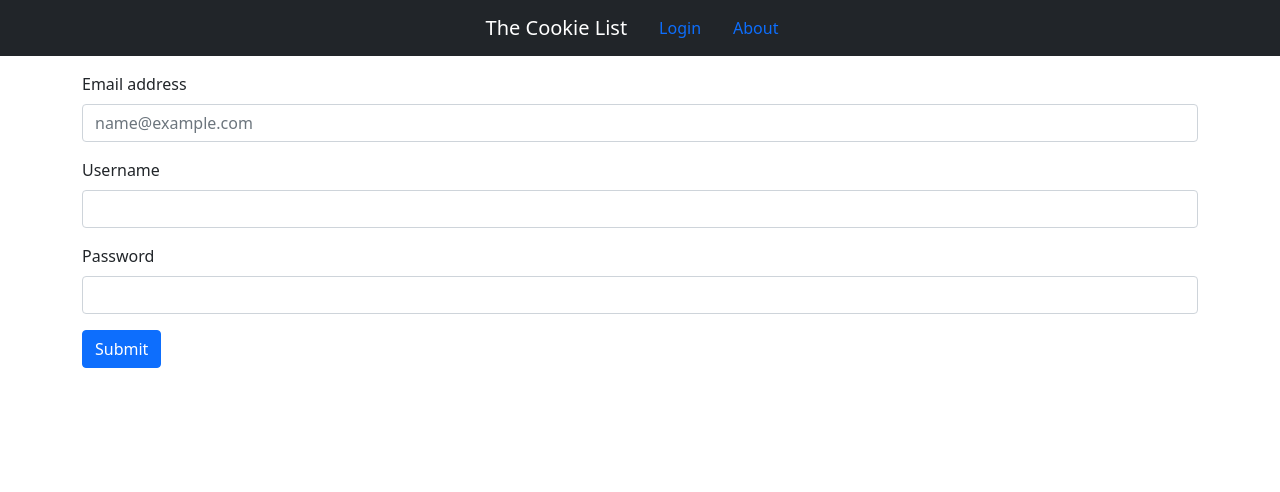
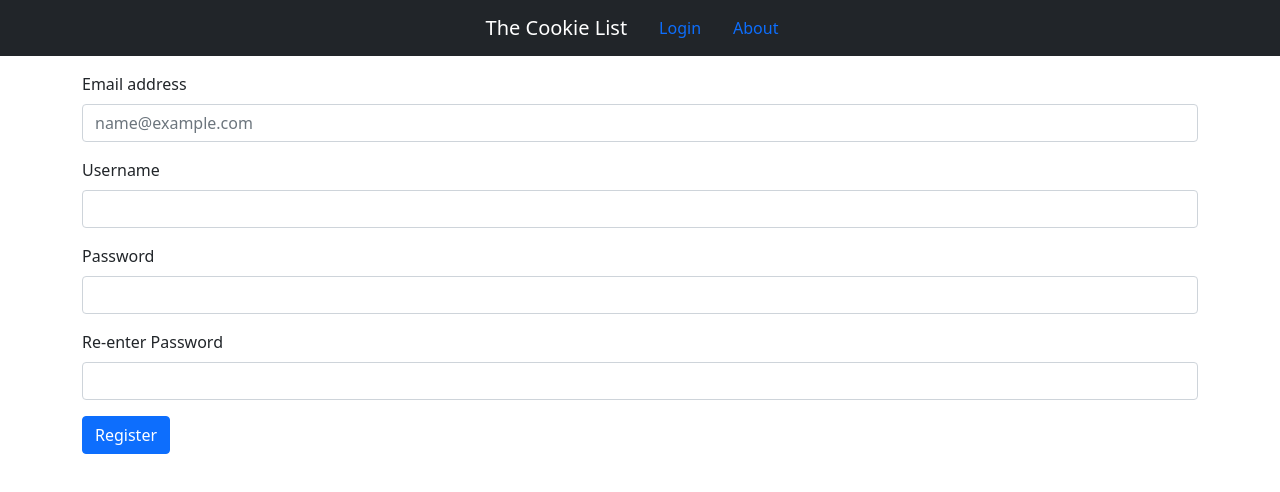
Before and after one commit to nksacayan/cookie-list, a React (Create React App) app in the folder frontend/: page /register in a window 1280 px wide. Shown: the top 492 px of the page. Built offline with nearby package versions, Linux system fonts and the light colour scheme.

Commit message:
adds react controlled input pattern to register

```diff
--- a/frontend/src/views/RegisterPage.js
+++ b/frontend/src/views/RegisterPage.js
@@ -1,23 +1,61 @@
+import { useState } from "react";
+
 import Form from "react-bootstrap/Form";
 import Button from "react-bootstrap/Button";
 
 function RegisterPage() {
+  const [email, setEmail] = useState("");
+  const [username, setUsername] = useState("");
+  const [password, setPassword] = useState("");
+  const [passwordBackup, setPasswordBackup] = useState("");
+
   return (
     <>
       <Form>
         <Form.Group className="mb-3 mt-3">
           <Form.Label>Email address</Form.Label>
-          <Form.Control type="email" placeholder="name@example.com" />
+          <Form.Control
+            type="email"
+            placeholder="name@example.com"
+            value={email}
+            onInput={(e) => setEmail(e.target.value)}
+          />
         </Form.Group>
         <Form.Group className="mb-3">
           <Form.Label>Username</Form.Label>
-          <Form.Control type="text" />
+          <Form.Control
+            type="text"
+            value={username}
+            onInput={(e) => setUsername(e.target.value)}
+          />
         </Form.Group>
         <Form.Group className="mb-3">
           <Form.Label>Password</Form.Label>
-          <Form.Control type="password" />
+          <Form.Control
+            type="password"
+            value={password}
+            onInput={(e) => setPassword(e.target.value)}
+          />
         </Form.Group>
-        <Button variant="primary">Submit</Button>
+        <Form.Group className="mb-3">
+          <Form.Label>Re-enter Password</Form.Label>
+          <Form.Control
+            type="password"
+            value={passwordBackup}
+            onInput={(e) => setPasswordBackup(e.target.value)}
+          />
+        </Form.Group>
+        <Button
+          variant="primary"
+          type="submit"
+          onClick={() => {
+            let input =
+              email + "\n" + username + "\n" + password + "\n" + passwordBackup;
+            alert(input);
+          }}
+        >
+          Register
+        </Button>
       </Form>
     </>
   );
--- a/frontend/src/views/loginPage.js
+++ b/frontend/src/views/loginPage.js
@@ -15,7 +15,15 @@ function LoginPage() {
           <Form.Label>Password</Form.Label>
           <Form.Control type="password" />
         </Form.Group>
-        <Button variant="primary">Submit</Button>
+        <Button
+          variant="primary"
+          type="submit"
+          onClick={() => {
+            console.log("Hit button!");
+          }}
+        >
+          Submit
+        </Button>
       </Form>
 
       <Nav>
```
